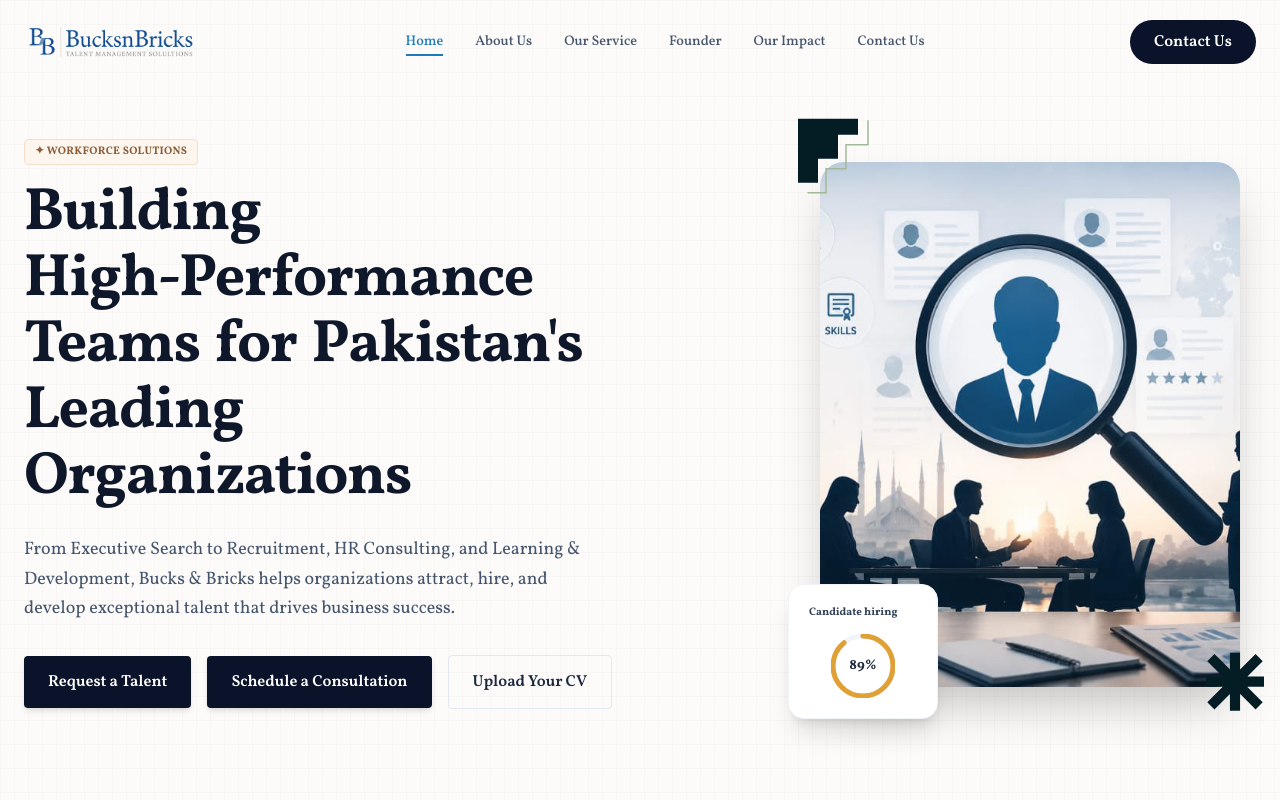
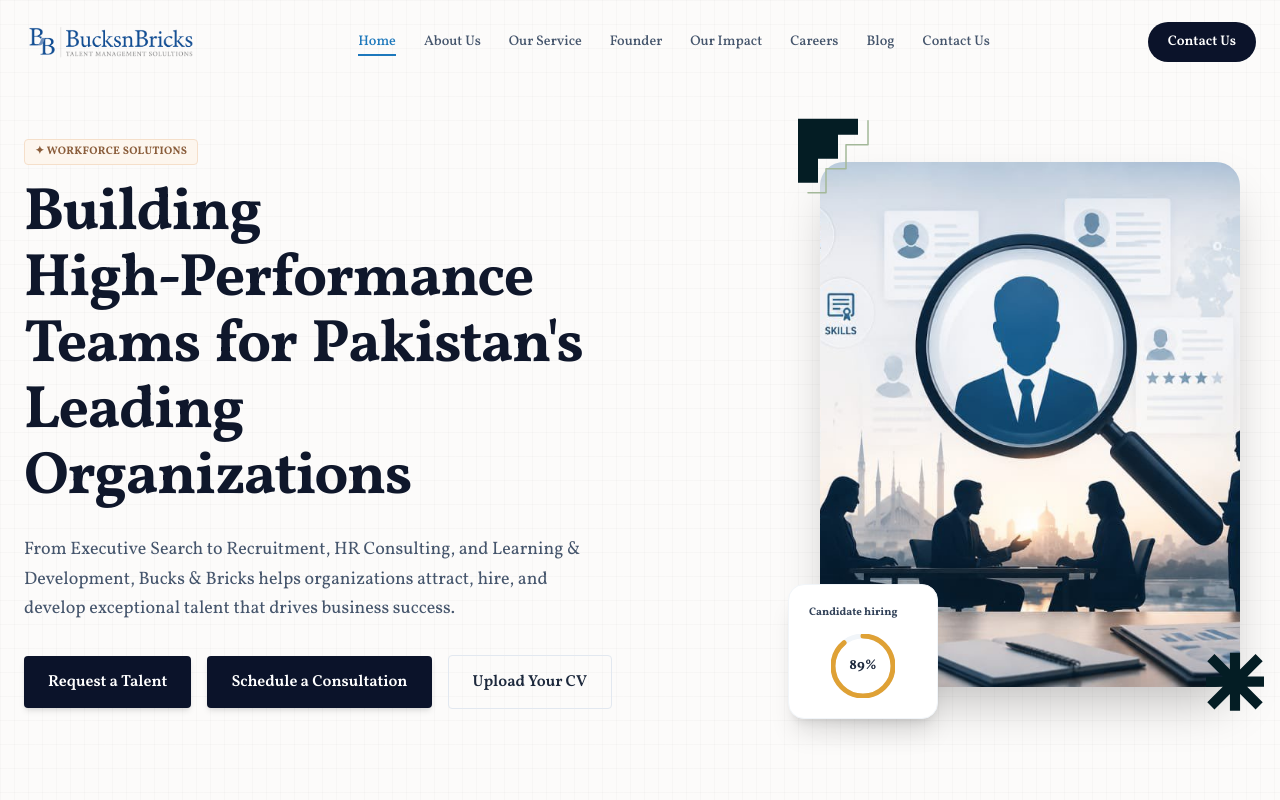
Before and after one commit to abdul000rehman9-dotcom/BnB, a React (Vite) app: page / in a window 1280 px wide. Shown: the top 800 px of the page. Built offline with nearby package versions, Linux system fonts and the light colour scheme.

Commit message:
update navbar

```diff
--- a/src/components/Navbar.tsx
+++ b/src/components/Navbar.tsx
@@ -28,6 +28,8 @@ export function Navbar({ currentPage = 'home', onPageChange }: NavbarProps) {
     { label: 'Our Service', href: '#services', page: 'services', sectionId: 'services' },
     { label: 'Founder', href: '#ceo', page: 'ceo', sectionId: 'ceo' },
     { label: 'Our Impact', href: '#impact', page: 'impact', sectionId: 'impact' },
+    { label: 'Careers', href: '#career', page: 'career', sectionId: 'career' },
+    { label: 'Blog', href: '#blog', page: 'blog', sectionId: 'blog' },
     { label: 'Contact Us', href: '#contact', page: 'contact', sectionId: 'contact' },
   ];
 
@@ -40,7 +42,7 @@ export function Navbar({ currentPage = 'home', onPageChange }: NavbarProps) {
     { label: 'HR Consulting', href: '#hr-consulting', page: 'hr-consulting', sectionId: 'hr-consulting' },
     { label: 'Learning & Development', href: '#learning-development', page: 'learning-development', sectionId: 'learning-development' },
     { label: 'Our Impact', href: '#impact', page: 'impact', sectionId: 'impact' },
-    { label: 'Our Blog', href: '#blog', page: 'blog', sectionId: 'blog' },
+    { label: 'Blog', href: '#blog', page: 'blog', sectionId: 'blog' },
     { label: 'Founder', href: '#ceo', page: 'ceo', sectionId: 'ceo' },
     { label: 'Careers', href: '#career', page: 'career', sectionId: 'career' },
     { label: 'Contact Us', href: '#contact', page: 'contact', sectionId: 'contact' },
@@ -152,14 +154,14 @@ export function Navbar({ currentPage = 'home', onPageChange }: NavbarProps) {
           </a>
 
           {/* Desktop Navigation */}
-          <div className="hidden md:flex items-center gap-8">
+          <div className="hidden lg:flex items-center gap-5 xl:gap-7">
             {desktopNavItems.map((item) => {
               return (
                 <a
                   key={item.label}
                   href={item.href}
                   onClick={(e) => handleLinkClick(e, item)}
-                  className={`font-sans text-sm font-medium transition-colors duration-200 relative group ${
+                  className={`font-sans text-xs xl:text-sm font-medium transition-colors duration-200 relative group whitespace-nowrap ${
                     isActive(item.page) ? 'text-blue-500' : 'text-slate-600 hover:text-blue-500'
                   }`}
                 >
@@ -173,7 +175,7 @@ export function Navbar({ currentPage = 'home', onPageChange }: NavbarProps) {
           </div>
 
           {/* Right CTA */}
-          <div className="hidden md:flex items-center gap-4">
+          <div className="hidden lg:flex items-center gap-4">
             <AnimatedButton
               onClick={() => {
                 if (currentPage === 'home') {
@@ -187,14 +189,14 @@ export function Navbar({ currentPage = 'home', onPageChange }: NavbarProps) {
                   }, 150);
                 }
               }}
-              className="bg-[#0b132a] hover:bg-blue-500 text-white font-sans text-sm font-semibold py-2.5 px-6 rounded-full transition-colors duration-300"
+              className="bg-[#0b132a] hover:bg-blue-500 text-white font-sans text-xs xl:text-sm font-semibold py-2.5 px-5 rounded-full transition-colors duration-300 whitespace-nowrap"
             >
               Contact Us
             </AnimatedButton>
           </div>
 
           {/* Mobile Hamburguer Icon */}
-          <div className="md:hidden flex items-center">
+          <div className="lg:hidden flex items-center">
             <button
               onClick={() => setIsOpen(true)}
               className="text-slate-800 hover:text-blue-500 p-1.5 focus:outline-none transition-colors duration-200"
@@ -216,7 +218,7 @@ export function Navbar({ currentPage = 'home', onPageChange }: NavbarProps) {
               animate={{ opacity: 0.4 }}
               exit={{ opacity: 0 }}
               onClick={() => setIsOpen(false)}
-              className="fixed inset-0 bg-black z-50 md:hidden"
+              className="fixed inset-0 bg-black z-50 lg:hidden"
             />
 
             {/* Sidebar drawer */}
@@ -225,7 +227,7 @@ export function Navbar({ currentPage = 'home', onPageChange }: NavbarProps) {
               animate={{ x: 0 }}
               exit={{ x: '100%' }}
               transition={{ type: 'tween', duration: 0.35, ease: [0.16, 1, 0.3, 1] }}
-              className="fixed top-0 right-0 bottom-0 w-[300px] bg-white z-50 shadow-2xl p-6 flex flex-col md:hidden overflow-y-auto"
+              className="fixed top-0 right-0 bottom-0 w-[300px] bg-white z-50 shadow-2xl p-6 flex flex-col lg:hidden overflow-y-auto"
             >
               <div className="flex items-center justify-between mb-6 shrink-0">
                 {/* Logo inside sidebar */}
```
